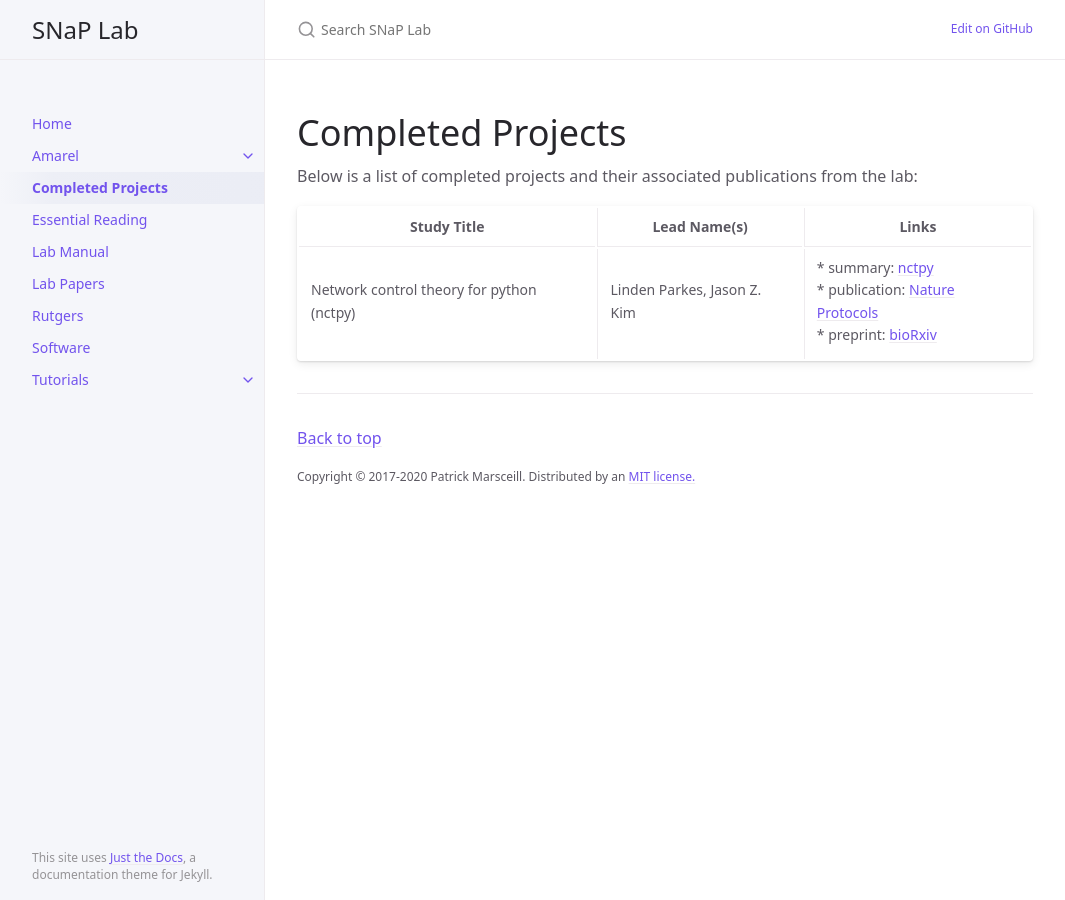
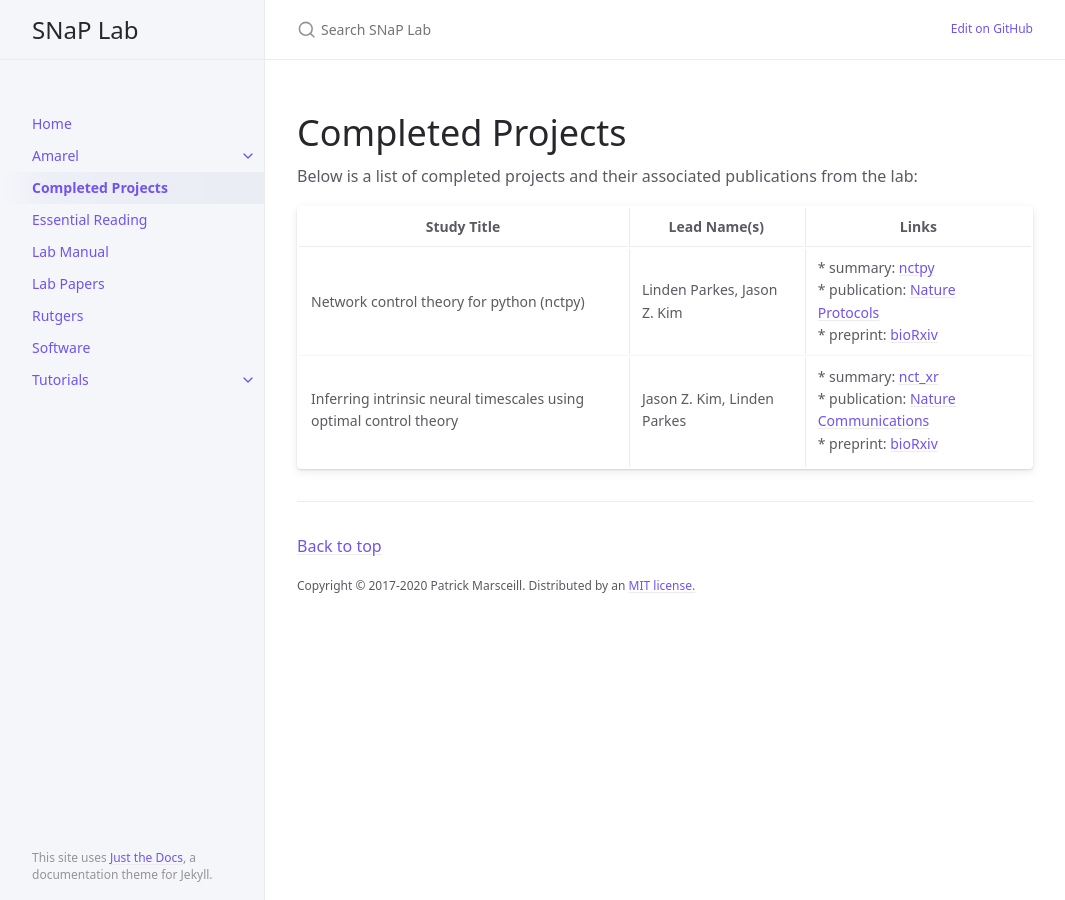
Before and after one commit to LindenParkesLab/snaplab.github.io, a Jekyll site: the page built from docs/completed_projects/index.md, in a window 1280 px wide. Shown: the whole page, without its empty margins (107-1172 px from the left). Built offline with Jekyll 4.4.1, drawn with Linux system fonts in a browser that asks for light colours; cached includes are drawn as plain includes.

Commit message:
added nct_xr

```diff
--- a/docs/completed_projects/index.md
+++ b/docs/completed_projects/index.md
@@ -12,3 +12,4 @@ Below is a list of completed projects and their associated publications from the
 | Study Title | Lead Name(s) | Links |
 | ----------- | ------------ | ----- |
 | Network control theory for python (nctpy) | Linden Parkes, Jason Z. Kim | * summary: [nctpy](https://lindenparkeslab.github.io/nctpy/){:target="_blank"}<br>* publication: [Nature Protocols](https://www.nature.com/articles/s41596-024-01023-w)<br>* preprint: [bioRxiv](https://www.biorxiv.org/content/10.1101/2023.08.23.554519v1) |
+| Inferring intrinsic neural timescales using optimal control theory | Jason Z. Kim, Linden Parkes | * summary: [nct_xr](https://lindenparkeslab.github.io/nct_xr/){:target="_blank"}<br>* publication: [Nature Communications](https://doi.org/10.1038/s41467-025-66542-w)<br>* preprint: [bioRxiv](https://www.biorxiv.org/content/10.1101/2025.04.24.650287v1) |
```
